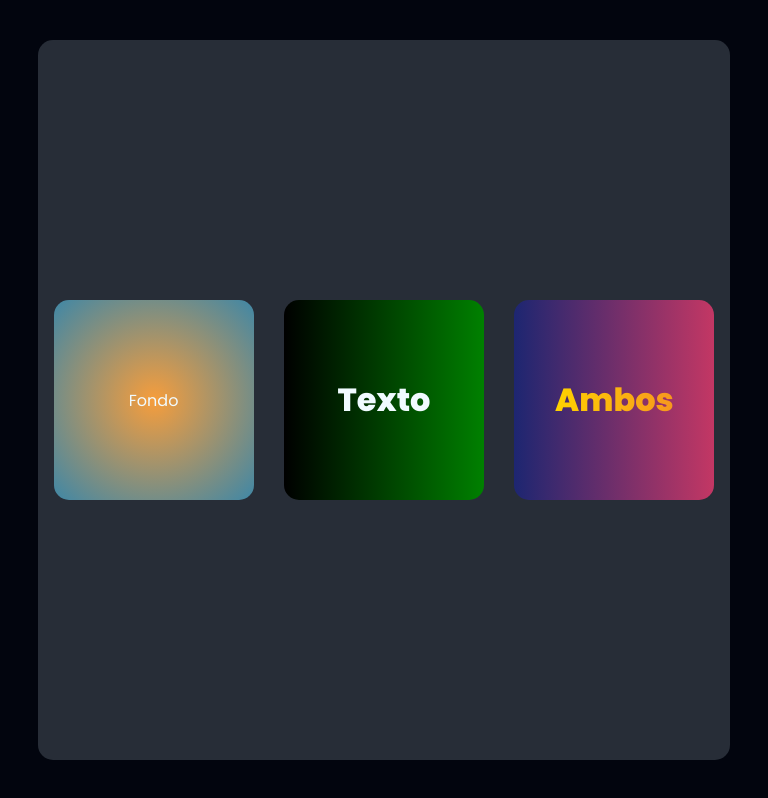
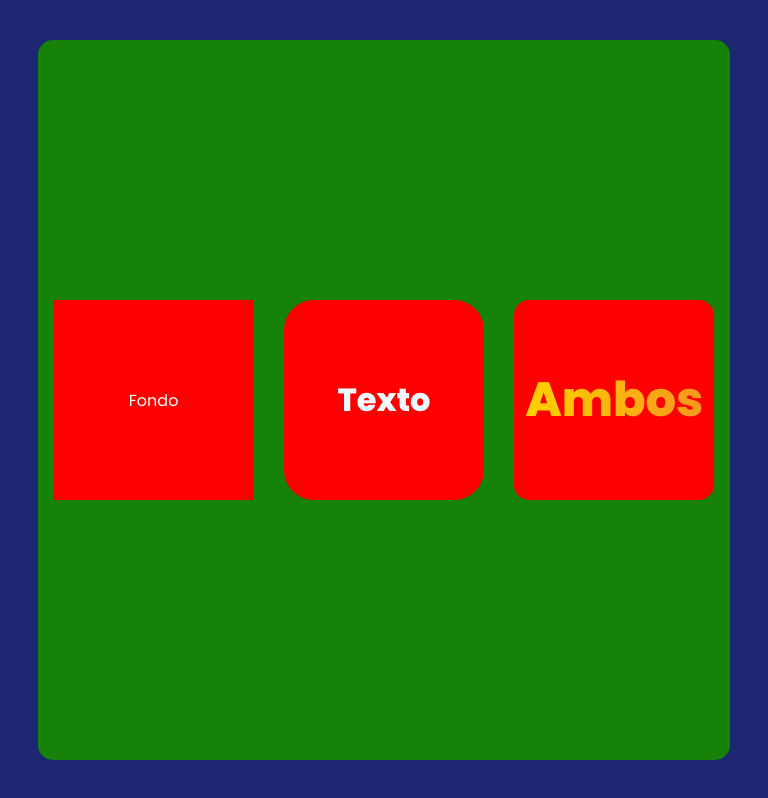
Before and after one commit to nylzen/nucba-3317, a plain HTML site: page clase_10 mediaqueries/index.html in a window 768 px wide. Drawn offline with Linux system fonts and the light colour scheme.

Commit message:
add: responsive

```diff
--- a/clase_10 mediaqueries/mobile-first.css
+++ b/clase_10 mediaqueries/mobile-first.css
@@ -1,4 +1,4 @@
-@import url("https://fonts.googleapis.com/css2?family=Montserrat:wght@300;400;600;700;800;900&family=Poppins:wght@300;400;500;600;700;800&display=swap");
+@import url('https://fonts.googleapis.com/css2?family=Montserrat:wght@300;400;600;700;800;900&family=Poppins:wght@300;400;500;600;700;800&display=swap');
 
 :root {
   /* bg colors */
@@ -15,7 +15,7 @@
   margin: 0;
   padding: 0;
   box-sizing: border-box;
-  font-family: "Poppins", sans-serif;
+  font-family: 'Poppins', sans-serif;
   text-decoration: none;
   list-style-type: none;
 }
@@ -50,3 +50,47 @@ body {
   justify-content: center;
   align-items: center;
 }
+
+/* media queries */
+@media (min-width: 576px) {
+  .container {
+    max-width: 600px;
+  }
+
+  .caja {
+    background: skyblue;
+  }
+}
+
+@media (min-width: 768px) {
+  .container {
+    border-radius: 50px;
+    -webkit-border-radius: 50px;
+    -moz-border-radius: 50px;
+    -ms-border-radius: 50px;
+    -o-border-radius: 50px;
+  }
+
+  .caja2 {
+    display: none;
+  }
+}
+
+@media (min-width: 992px) {
+  .container {
+    flex-direction: row;
+    max-width: 800px;
+    align-items: center;
+    justify-content: center;
+  }
+
+  .caja {
+    width: 150px;
+    height: 150px;
+  }
+
+  .caja2 {
+    /* display: flex; */
+    align-self: flex-start;
+  }
+}
--- a/clase_10 mediaqueries/styles.css
+++ b/clase_10 mediaqueries/styles.css
@@ -107,3 +107,66 @@ body {
   background-clip: text;
   -webkit-background-clip: text;
 }
+
+/* @media (tanto) {
+  reemplazar los estios que necesito
+} */
+
+/*  */
+@media (max-width: 1200px) {
+  body {
+    background: #c33764;
+  }
+
+  .container {
+    background: #ffd200;
+  }
+
+  .caja {
+    background: red;
+  }
+}
+
+@media (max-width: 992px) {
+  body {
+    background: #1d2671;
+  }
+  .container {
+    background: #168208;
+  }
+}
+
+@media (max-width: 768px) {
+  .caja1 {
+    border-radius: 0px;
+    -webkit-border-radius: 0px;
+    -moz-border-radius: 0px;
+    -ms-border-radius: 0px;
+    -o-border-radius: 0px;
+  }
+
+  .caja2 {
+    border-radius: 30px;
+    -webkit-border-radius: 30px;
+    -moz-border-radius: 30px;
+    -ms-border-radius: 30px;
+    -o-border-radius: 30px;
+  }
+
+  .caja3 span {
+    font-size: 3rem;
+  }
+}
+
+@media (max-width: 576px) {
+  .container {
+    width: 100%;
+    height: 100vh;
+    border-radius: 0px;
+    -webkit-border-radius: 0px;
+    -moz-border-radius: 0px;
+    -ms-border-radius: 0px;
+    -o-border-radius: 0px;
+    flex-direction: column;
+  }
+}
```
Also changed, not shown: clase_10 mediaqueries/index.html (+1 -1 lines).
